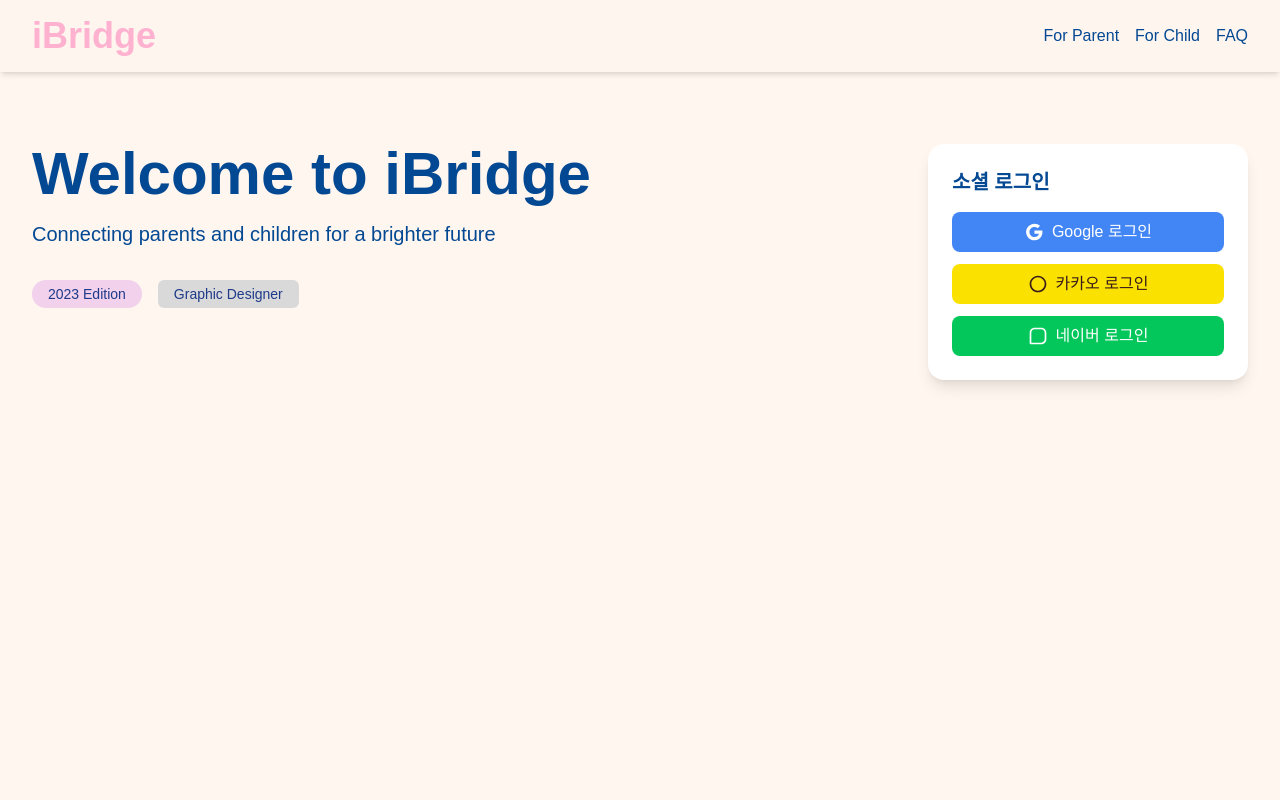
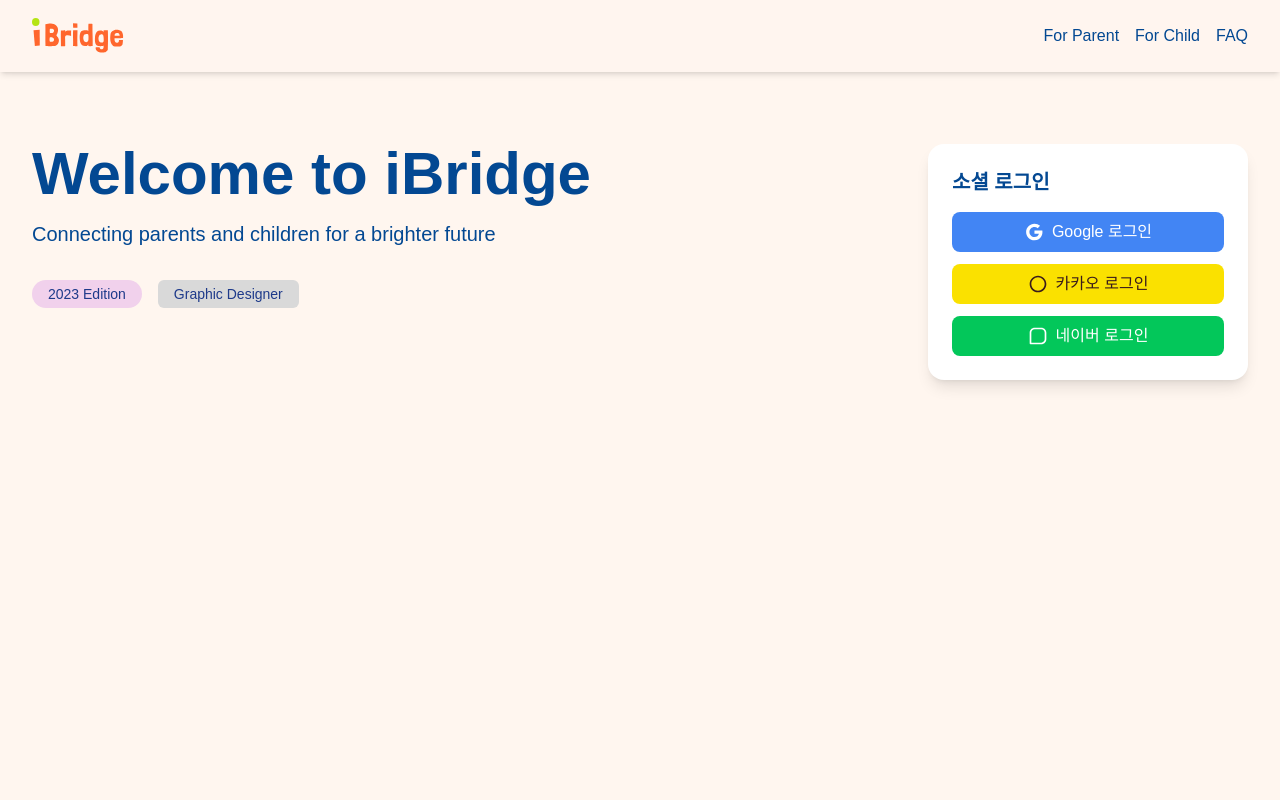
Before and after one commit to i-Bridge/front-ibridge-2025, a Next.js app: page / in a window 1280 px wide. Shown: the top 800 px of the page. Built offline with nearby package versions, Linux system fonts and the light colour scheme.

Commit message:
Chore: 로고 이미지 추가

```diff
--- a/src/app/(start)/page.tsx
+++ b/src/app/(start)/page.tsx
@@ -1,6 +1,7 @@
 'use client';
 import { useState, useEffect } from 'react';
 import { motion } from 'framer-motion';
+import Image from 'next/image';
 
 export default function StartPage() {
   const [scrollY, setScrollY] = useState(0);
@@ -11,11 +12,6 @@
     return () => window.removeEventListener('scroll', handleScroll);
   }, []);
 
-  const logoVariants = {
-    hidden: { opacity: 0, y: -50 },
-    visible: { opacity: 1, y: 0, transition: { duration: 0.5 } },
-  };
-
   const sectionVariants = {
     hidden: { opacity: 0, y: 50 },
     visible: { opacity: 1, y: 0, transition: { duration: 0.5 } },
@@ -25,14 +21,13 @@
     <div className="min-h-screen bg-i-ivory">
       <header className="fixed top-0 left-0 right-0 bg-i-ivory bg-opacity-90 z-50 shadow-md">
         <nav className="max-w-7xl mx-auto px-8 py-4 flex justify-between items-center">
-          <motion.h1
-            className="text-4xl text-i-pink font-bold"
-            initial="hidden"
-            animate="visible"
-            variants={logoVariants}
-          >
-            iBridge
-          </motion.h1>
+          <Image
+            src="/images/logo.svg"
+            alt="Logo"
+            width={100}
+            height={100}
+            className="mr-10"
+          />
           <div className="flex gap-4">
             <a
               href="#parent"
@@ -236,7 +231,7 @@
         </motion.section>
       </main>
 
-      <footer className="bg-i-darkblue text-white py-8">
+      <footer className="bg-i-orange text-white py-8">
         <div className="max-w-7xl mx-auto px-8 flex justify-between items-center">
           <p>© 2025 iBridge. All rights reserved.</p>
           <div className="flex gap-4">
```
